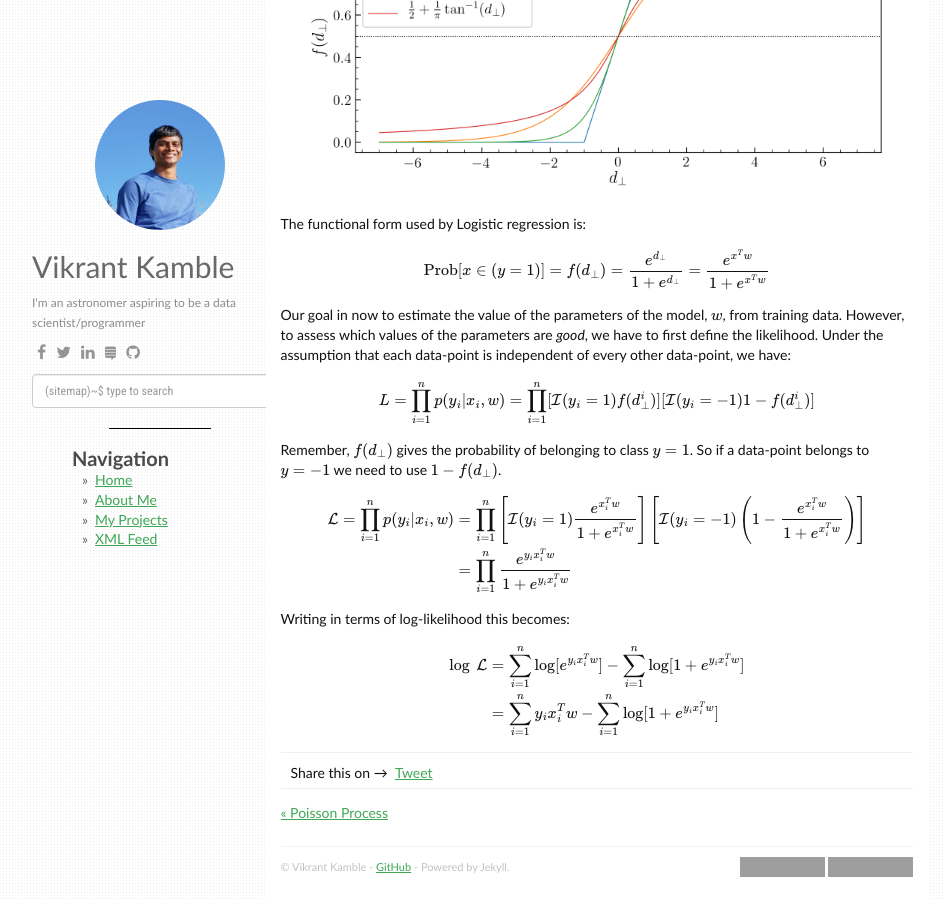
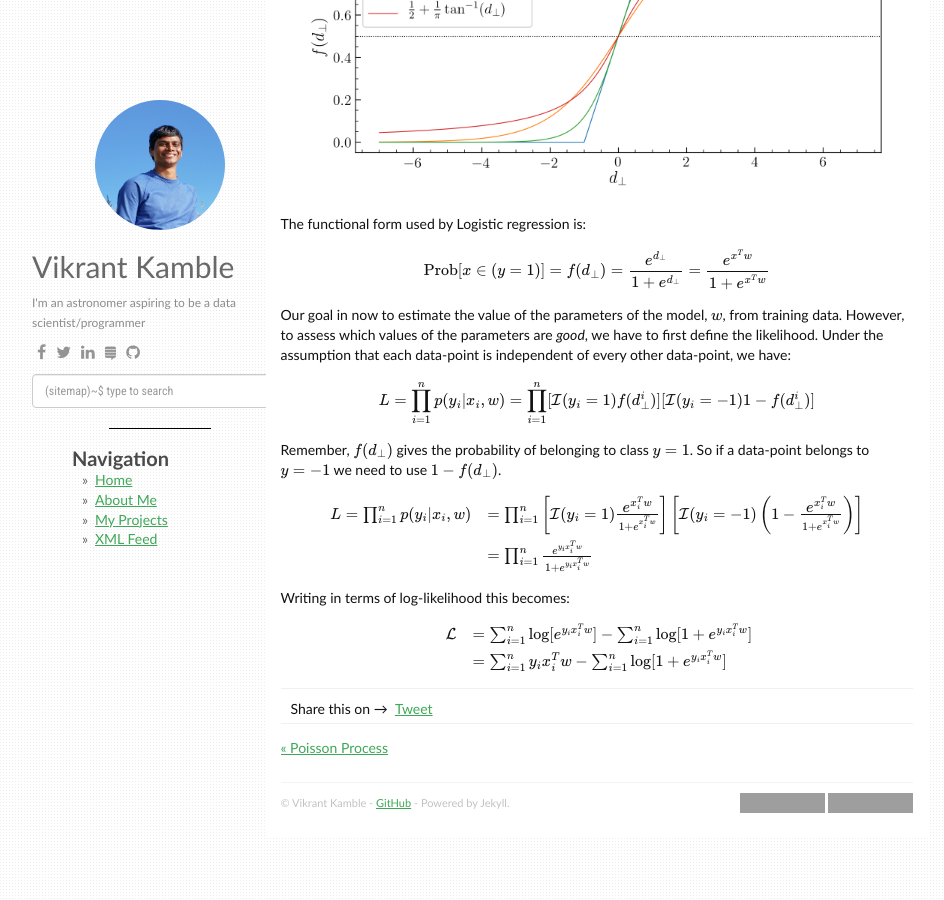
Before and after one commit to VikrantKamble/vikrantkamble.github.io, a Jekyll site: the page built from _posts/2019-11-13-logistic-regression.md, in a window 1280 px wide and 900 px high, scrolled down 1217 px. Shown: the whole window, without its empty margins (126-1070 px from the left). Built offline with Jekyll 4.4.1, drawn with Linux system fonts in a browser that asks for light colours; nearby versions of some CDN libraries; our own code applies the rules of GitHub Pages for plain Markdown files; formulas are drawn with MathJax 3; comment, search, counter and statistics services are not loaded; grey boxes are pictures that could not be loaded.

Commit message:
using array instead of align

```diff
--- a/_posts/2019-11-13-logistic-regression.md
+++ b/_posts/2019-11-13-logistic-regression.md
@@ -43,10 +43,10 @@ $$L = \prod_{i=1}^n p(y_i | x_i, w) = \prod_{i=1}^n [\mathcal{I}(y_i = 1) f(d_\p
 
 Remember, $f(d_\perp)$ gives the probability of belonging to class $y=1$. So if a data-point belongs to $y=-1$ we need to use $1 - f(d_\perp)$.
 
-$$\begin{align*} \mathcal{L} = \prod_{i=1}^n p(y_i | x_i, w) &= \prod_{i=1}^n \left[\mathcal{I}(y_i = 1) \frac{e^{x_i^T w}}{1 + e^{x_i^T w}} \right] \left[\mathcal{I}(y_i = -1) \left(1 - \frac{e^{x_i^T w}}{1 + e^{x_i^T w}} \right) \right] \\
-&= \prod_{i=1}^n \frac{e^{y_i x_i^T w}}{1 + e^{y_i x_i^T w}}\end{align*}$$
+$$\begin{array} \mathcal{L} = \prod_{i=1}^n p(y_i | x_i, w) &= \prod_{i=1}^n \left[\mathcal{I}(y_i = 1) \frac{\displaystyle e^{x_i^T w}}{1 + e^{x_i^T w}} \right] \left[\mathcal{I}(y_i = -1) \left(1 - \frac{\displaystyle e^{x_i^T w}}{1 + e^{x_i^T w}} \right) \right] \\
+&= \prod_{i=1}^n \frac{e^{y_i x_i^T w}}{1 + e^{y_i x_i^T w}}\end{array}$$
 
 Writing in terms of log-likelihood this becomes:
 
-$$ \begin{align*} \log\ \mathcal{L} &= \sum_{i=1}^n \log [e^{y_i x_i^T w}] - \sum_{i=1}^n \log [1 + e^{y_i x_i^T w}] \\
-&= \sum_{i=1}^n y_i x_i^T w - \sum_{i=1}^n \log [1 + e^{y_i x_i^T w}] \end{align*}$$
+$$ \begin{array} \log\ \mathcal{L} &= \sum_{i=1}^n \log [e^{y_i x_i^T w}] - \sum_{i=1}^n \log [1 + e^{y_i x_i^T w}] \\
+&= \sum_{i=1}^n y_i x_i^T w - \sum_{i=1}^n \log [1 + e^{y_i x_i^T w}] \end{array}$$
```
